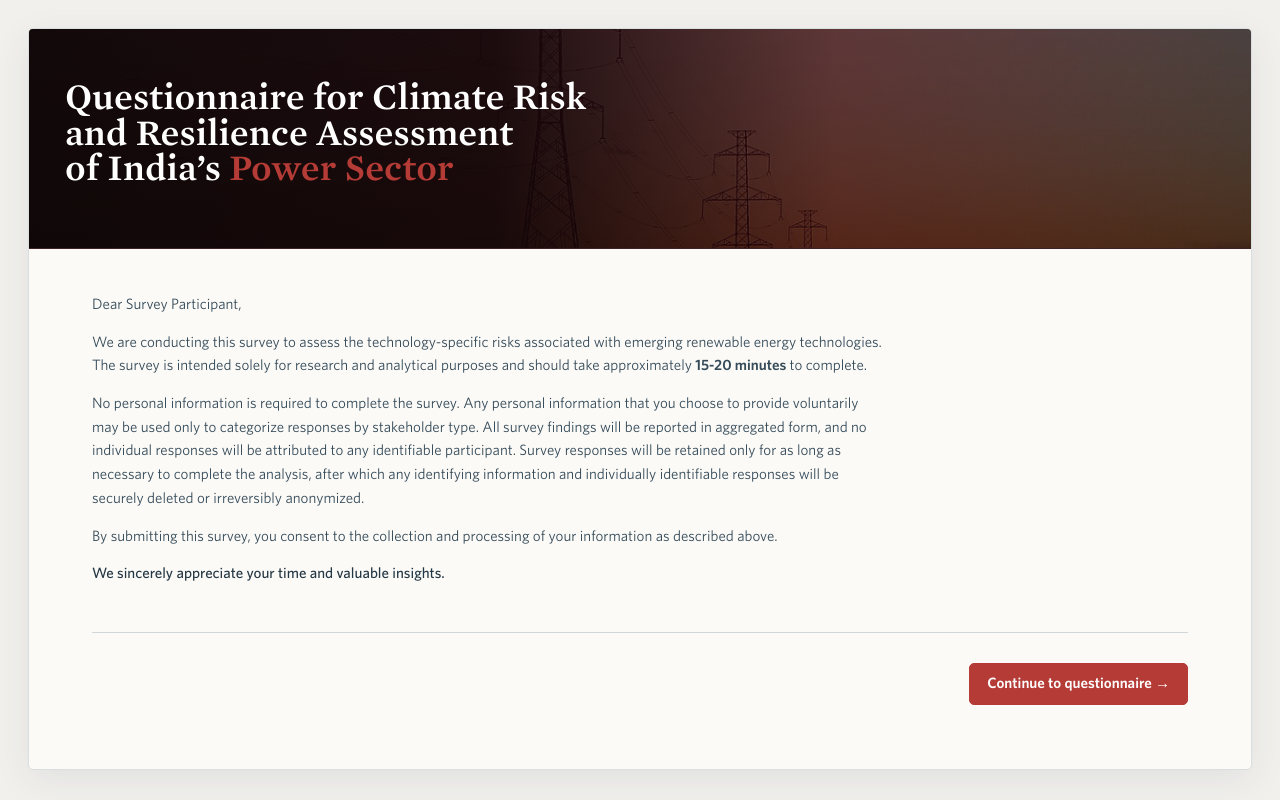
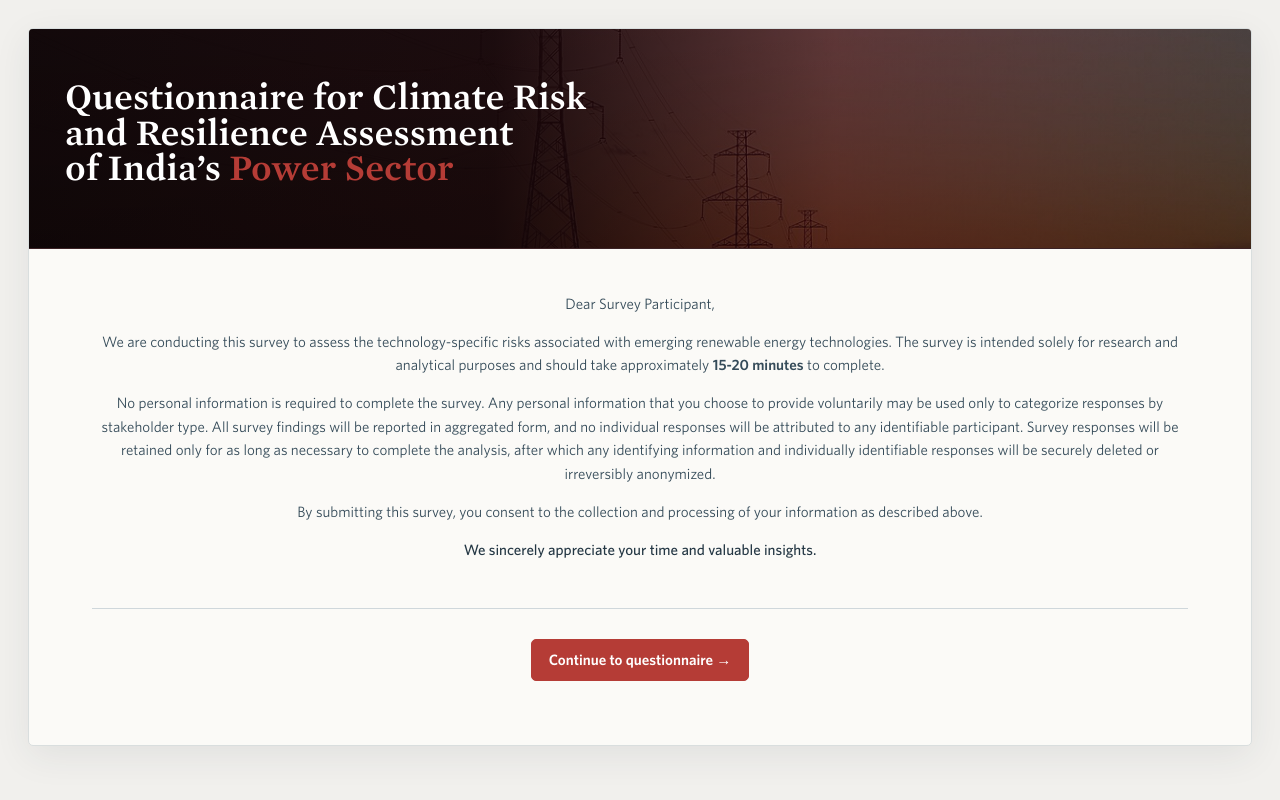
Before and after one commit to Malavikacpi/Project, a Next.js app: page / in a window 1280 px wide. Built offline with nearby package versions, Linux system fonts and the light colour scheme.

Commit message:
Center survey introduction layout

```diff
--- a/app/globals.css
+++ b/app/globals.css
@@ -1346,14 +1346,15 @@ textarea {
 }
 
 .consent-copy {
-  max-width: 890px;
+  width: 100%;
+  margin: auto;
 }
 
 .consent-introduction {
-  max-width: 790px;
   color: var(--ink-soft);
   font-size: 15px;
   line-height: 1.58;
+  text-align: center;
 }
 
 .consent-introduction p {
@@ -1368,7 +1369,7 @@ textarea {
 
 .consent-action-area {
   display: flex;
-  justify-content: flex-end;
+  justify-content: center;
   margin-top: 46px;
   padding-top: 30px;
   border-top: 1px solid var(--line-strong);
```
